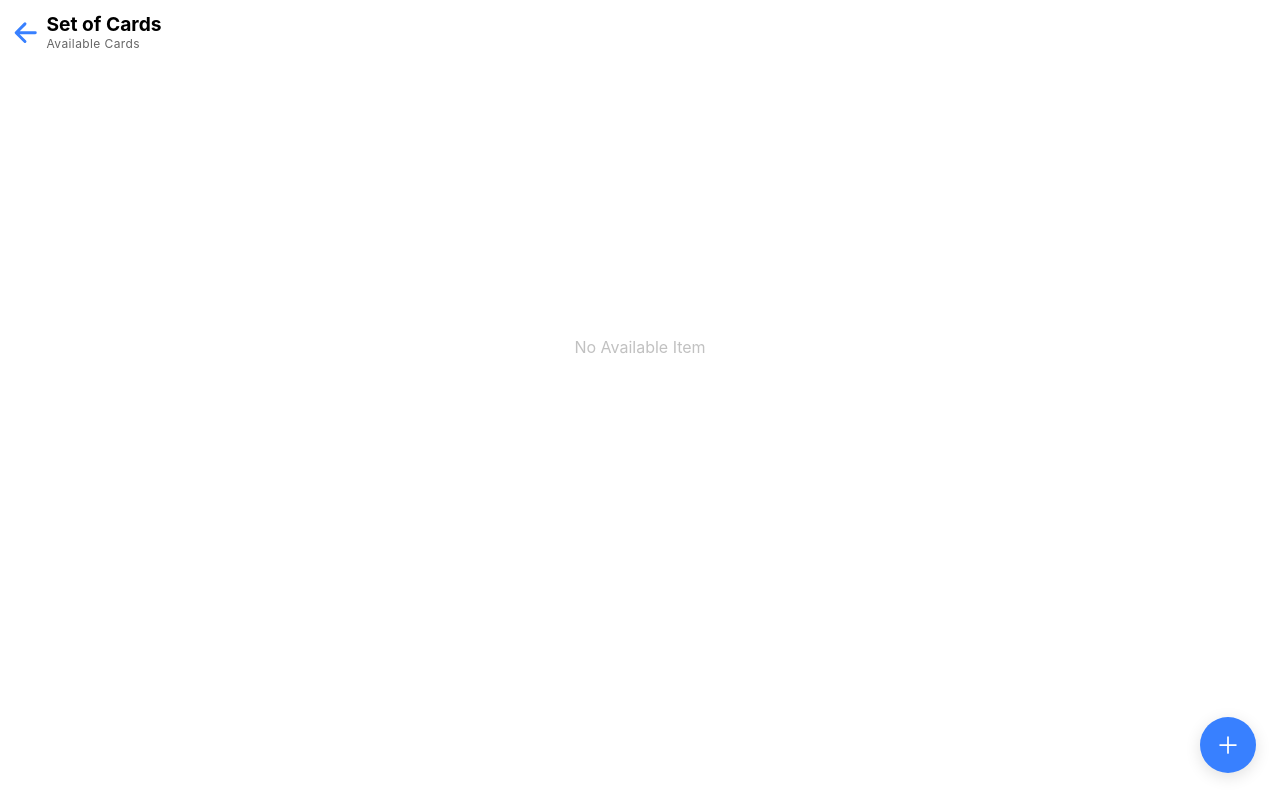
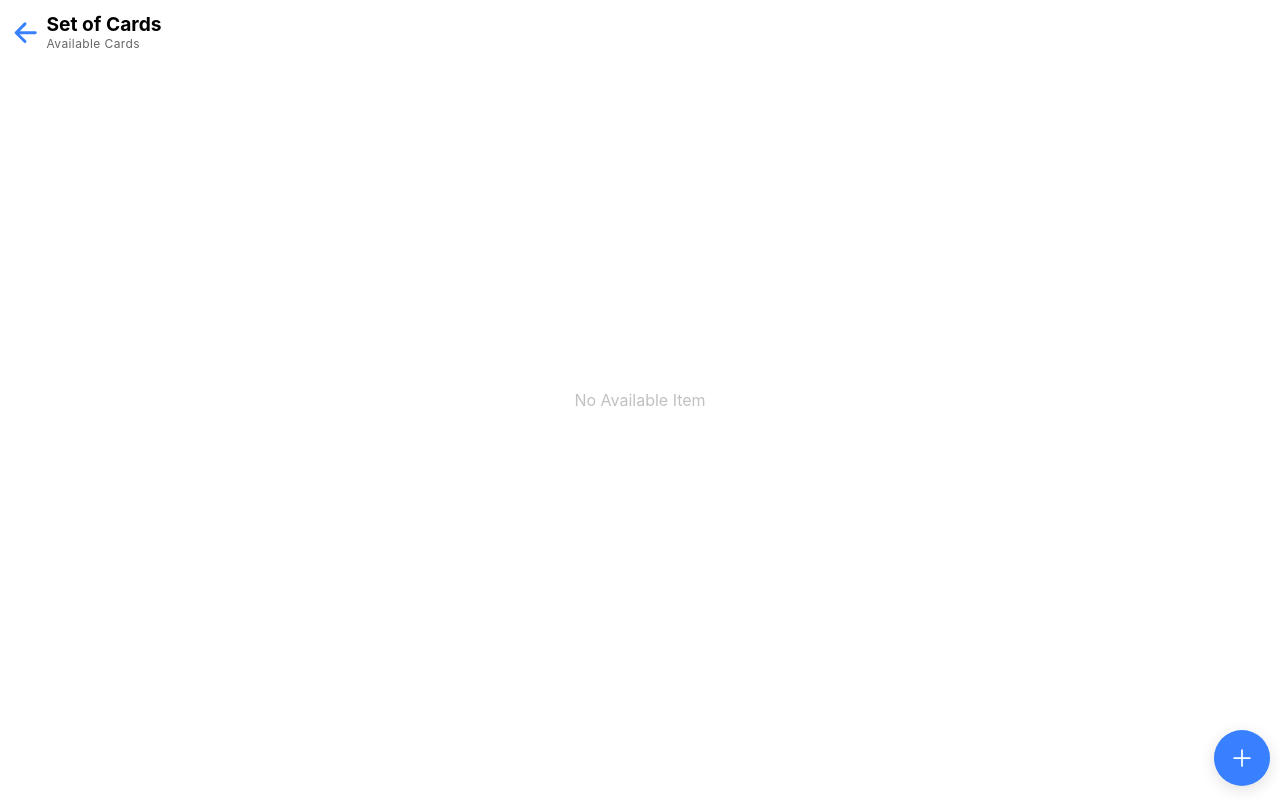
Before and after one commit to SatinTo/Memry, a React (Create React App) app: page /setItems in a window 1280 px wide. Built offline with nearby package versions, Linux system fonts and the light colour scheme.

Commit message:
chore: Changes the positioning of the button

```diff
--- a/src/pages/SetItems.jsx
+++ b/src/pages/SetItems.jsx
@@ -7,7 +7,8 @@ import {
 	IonCardTitle,
 	IonCardSubtitle,
 	IonFabButton,
-	IonIcon
+	IonIcon,
+	IonFooter
 } from "@ionic/react";
 import React from "react";
 import {arrowBackOutline, addOutline} from 'ionicons/icons';
@@ -30,14 +31,12 @@ const SetItems = (props) => {
 				<div className="container">
 					<span style={{color: "#c1c1c1"}}>No Available Item</span>
 				</div>
-			</IonContent>
-			<IonToolbar>
-				<div style={{width: "fit-content", margin: "20px", float: "right"}}>
+				<div style={{width: "fit-content", position: "absolute", bottom: 10, right: 10}}>
 					<IonFabButton style={{display: "inline-block"}} onClick={() => props.history.push("/crudCard")}>
 						<IonIcon icon={addOutline} />
 					</IonFabButton>
 				</div>
-			</IonToolbar>
+			</IonContent>
 		</IonPage>
 	);
 };
```
Also changed, not shown: src/pages/Home.jsx (line endings or trailing spaces).
